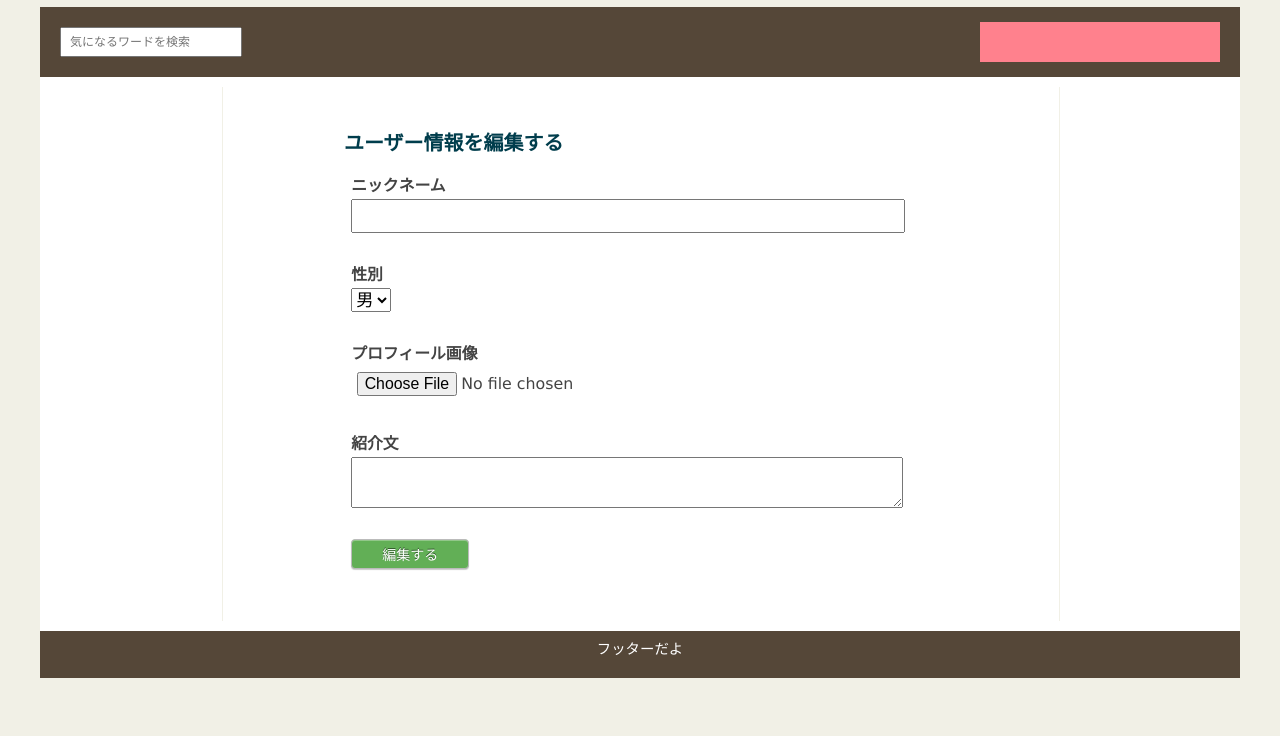
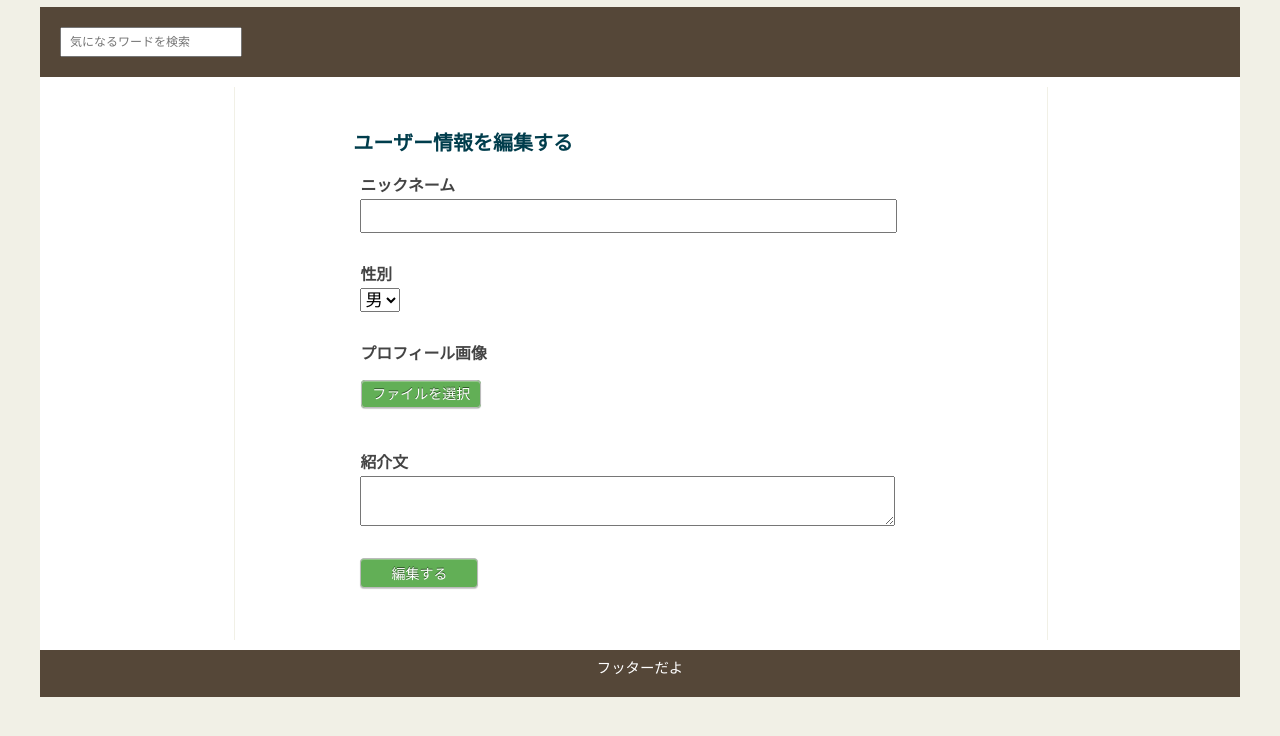
Before and after one commit to nakashi100/zatsugaku_platform, a CakePHP app: the page made by app/View/Users/edit.ctp in a window 1280 px wide. Shown: the top 736 px of the page. Run offline with PHP 8.4 and a stand-in for CakePHP, Linux system fonts and the light colour scheme; the template is opened without the code that fills it, so the values that code supplies are empty; form fields are guessed from the names that the template uses; some libraries are stand-ins or nearby versions.

Commit message:
user/editで画像のアップロード機能を実装

```diff
--- a/app/Controller/UsersController.php
+++ b/app/Controller/UsersController.php
@@ -69,6 +69,7 @@ class UsersController extends AppController{
 
 	public function edit($id = null){
 		$user = $this->User->findById($id);
+		$this->set('user', $user);
 
 		if(!$id || !$user){
 			throw new NotFoundException(__('このページは存在しません'));
--- a/app/View/Articles/index.ctp
+++ b/app/View/Articles/index.ctp
@@ -54,9 +54,6 @@
 
 
 <?php
-	echo $this->Html->script('script');
-
-
 // echo ini_get('upload_max_filesize');
 //   echo ini_get('post_max_size');
 //   echo ini_get('memory_limit');
--- a/app/View/Layouts/default.ctp
+++ b/app/View/Layouts/default.ctp
@@ -61,8 +61,8 @@ $cakeVersion = __d('cake_dev', 'CakePHP %s', Configure::version())
 								</ul>
 							</li>
 					<?php else: ?>
-							<li><a href="#"><?php echo $this->Html->Link('無料会員登録', array('controller' => 'Users', 'action' => 'signup')); ?></a></li>
-							<li><a href="#"><?php echo $this->Html->Link('ログイン', array('controller' => 'Users', 'action' => 'login')); ?></a></li>
+							<li><?php echo $this->Html->Link('無料会員登録', array('controller' => 'Users', 'action' => 'signup')); ?></li>
+							<li><?php echo $this->Html->Link('ログイン', array('controller' => 'Users', 'action' => 'login')); ?></li>
 					<?php endif; ?>
 				</ul>
 			</div>
--- a/app/View/Users/edit.ctp
+++ b/app/View/Users/edit.ctp
@@ -25,9 +25,14 @@
 					'img',
 					array(
 						'type' => 'file',
-						'label' => 'プロフィール画像'
+						'label' => 'プロフィール画像',
+						'class' => 'user-form__img'
 					)
 				);
+
+		echo '<p><a id="user-form__imgbutton">ファイルを選択</a></p>';
+
+		echo $this->Upload->uploadImage($user, 'User.img', array('style' => 'thumb'), array('id' => 'user-form__newimg'));
 
 		echo $this->Form->input(
 				'introduce',
@@ -40,3 +45,6 @@
 		echo $this->Form->end('編集する');
 	?>
 </div>
+
+<script src="//ajax.googleapis.com/ajax/libs/jquery/1.9.0/jquery.min.js"></script> <!-- プレビュー機能実装のためにJavaScript File APIを使う -->
+<?php echo $this->Html->script('script'); //javascript ?>
--- a/app/webroot/css/common.css
+++ b/app/webroot/css/common.css
@@ -3,13 +3,13 @@
 
 .leftColumn {
 	float:left;
-	width:11%;
+	width:12%;
 	padding:10px 1.5%; /* 上下に10px 左右に1.5%のpaddingを指定 */
 }
 
 .mainColumn {
 	float:left;
-	width:64%;
+	width:62%;
 	padding:10px 4%;
 	border-left : 1px solid #f1f0e6;
 	border-right : 1px solid #f1f0e6;
@@ -17,7 +17,7 @@
 
 .rightColumn {
 	float:left;
-	width:11%;
+	width:12%;
 	padding:0px 1.5%;
 }
 
@@ -87,21 +87,21 @@
   width: 120px;/*親メニューの幅*/
   height: 40px;/*親メニューの高さ*/
   line-height: 40px;
-  background:#FF818D;/*親メニューの背景色*/
-  color: #4D4D4D;/*親メニューの文字色*/
+  /*background:#FF818D;*//*親メニューの背景色*/
+  color: white;/*親メニューの文字色*/
   text-align:center;
   font-weight:bold;
 }
 
 .header__dropdownmenu ul li a {
-  color: #4D4D4D;
-  display: block;
+  color: white;
+  /*display: block;*/
   text-decoration: none;
 }
 
 .header__dropdownmenu ul li:hover, .header__dropdownmenu ul li a:hover {
-  background:#EA2839;/*ホバー時の親メニューの背景色*/
-  color:#fff;/*ホバー時の親メニューの文字色*/
+  /*background:#EA2839;*//*ホバー時の親メニューの背景色*/
+  color:#f1f0e6;/*ホバー時の親メニューの文字色*/
 }
 
 .header__dropdownmenu ul li ul {
@@ -116,15 +116,26 @@
   overflow: hidden;
   width: 100px;/*サブメニューの幅*/
   height: 0;
-  background:#FFDAD7;/*サブメニューの背景色*/
+  background:#f1f0e6;/*サブメニューの背景色*/
   font-weight: normal;
   font-size: 12px;
   text-align: left;
   padding-left: 20px;
+  color: #4D4D4D;
 }
 
-.header__dropdownmenu ul li ul li:hover, .header__dropdownmenu ul li ul li a:hover {
-  background:#FFAFA9;/*ホバー時のサブメニューの背景色*/
+.header__dropdownmenu ul li ul li a{
+	color: #003d4c;
+	display: block;
+}
+
+.header__dropdownmenu ul li ul li a:hover{
+	color: white;
+	background:#d3a351;
+}
+
+.header__dropdownmenu ul li ul li:hover {
+  background:#d3a351;
 }
 
 .header__dropdownmenu ul li:hover ul li, .header__dropdownmenu ul li a:hover ul li{
@@ -246,46 +257,6 @@
 	font-weight: bold;
 }
 
-/*.user-bottom__post li a:hover{
-	color: white;
-	background: #d3a351;
-}*/
-
-/*.article-sort{
-	margin: 15px -10px;
-}
-
-.article-sort li{
-	margin: 0;
-	padding: 0;
-	float: left;
-	width: 100px;
-	border: 1px solid #d3a351;
-	list-style-type: none;
-	text-align: center;
-}
-
-.article-sort li a {
-	margin: 0;
-	padding: 0;
-	display: block;
-	text-decoration: none;
-	font-weight: normal;
-}
-
-.article-sort li.active a{
-	background: #d3a351;
-	color: white;
-}*/
-
-
-
-
-
-
-
-
-
 .user-bottom__article__edit{
 	float: right;
 	margin-right: 10px;
@@ -312,6 +283,49 @@
 	background: blue;
 }
 
+.user-form label{
+	pointer-events: none;
+}
+
+/*  デフォルトのFormのボタンを消す　*/
+.user-form__img{
+	opacity: 0;
+	width: 0px;
+	height: 0px;
+	padding: 0px;
+	pointer-events: none; /* マウスの反応をなくす */
+}
+
+/*  ボタンの基本デザイン */
+#user-form__imgbutton{
+	background: #62af56;
+	color: #fff;
+	text-shadow: rgba(0, 0, 0, 0.5) 0px -1px 0px;
+	padding: 5px 10px; /* 個別設定 */
+	font-size: 14px;
+	font-weight: normal;
+	border: 1px solid #bbb;
+	border-radius: 4px;
+	text-decoration: none;
+	min-width: 0;
+	box-shadow: inset 0 1px 0 rgba(255, 255, 255, 0.3), 0px 1px 1px rgba(0, 0, 0, 0.2);
+	-webkit-user-select: none;
+	position: relative;/* 個別設定 */
+	top: -25px;/* 個別設定 */
+	left: 8px;/* 個別設定 */
+}
+
+#user-form__imgbutton:hover{
+	background: #5BA150;
+	text-decoration: none;
+	color: #fff;
+	cursor: pointer;
+}
+
+#user-form__newimg{
+	width: 100px;
+	height: 100px;
+}
 
 /********************************
 * Article
--- a/app/webroot/js/script.js
+++ b/app/webroot/js/script.js
@@ -1,19 +1,18 @@
 $(function(){
-	// $('.article-sort__option').click(function(){
-	// 	var index = $(this).index(); // 何番目かを取得
-
-	// 	$('.article-sort__option').removeClass('active');
-
-	// });
-
-//「.step-list」ボタンによる表示の切り替え
-  // $('.step-list').click(function(){
-  //   var index = $(this).index();
-  //   $('.step-list').removeClass('active');
-  //   $(this).addClass('active');
-  //   $('.explain').removeClass('active');
-  //   $('.explain').eq(index).addClass('active');
-  // });
+  // 画像アップロードボタンを押したら、画像選択できるようにする
+  $("#user-form__imgbutton").on("click", function(){
+    $(".user-form__img").trigger("click");
+  });
 
 
+  // ファイルが選択されたら画像を変更する
+  $(".user-form__img").on("change", function(){
+    var file = $(this).prop('files')[0];
+    var fr = new FileReader();
+    fr.onload = function() {
+        $('#user-form__newimg').attr('src', fr.result);   // 読み込んだ画像データをsrcにセット
+    }
+    fr.readAsDataURL(file);  // 画像読み込み
+  });
+
 });
```
